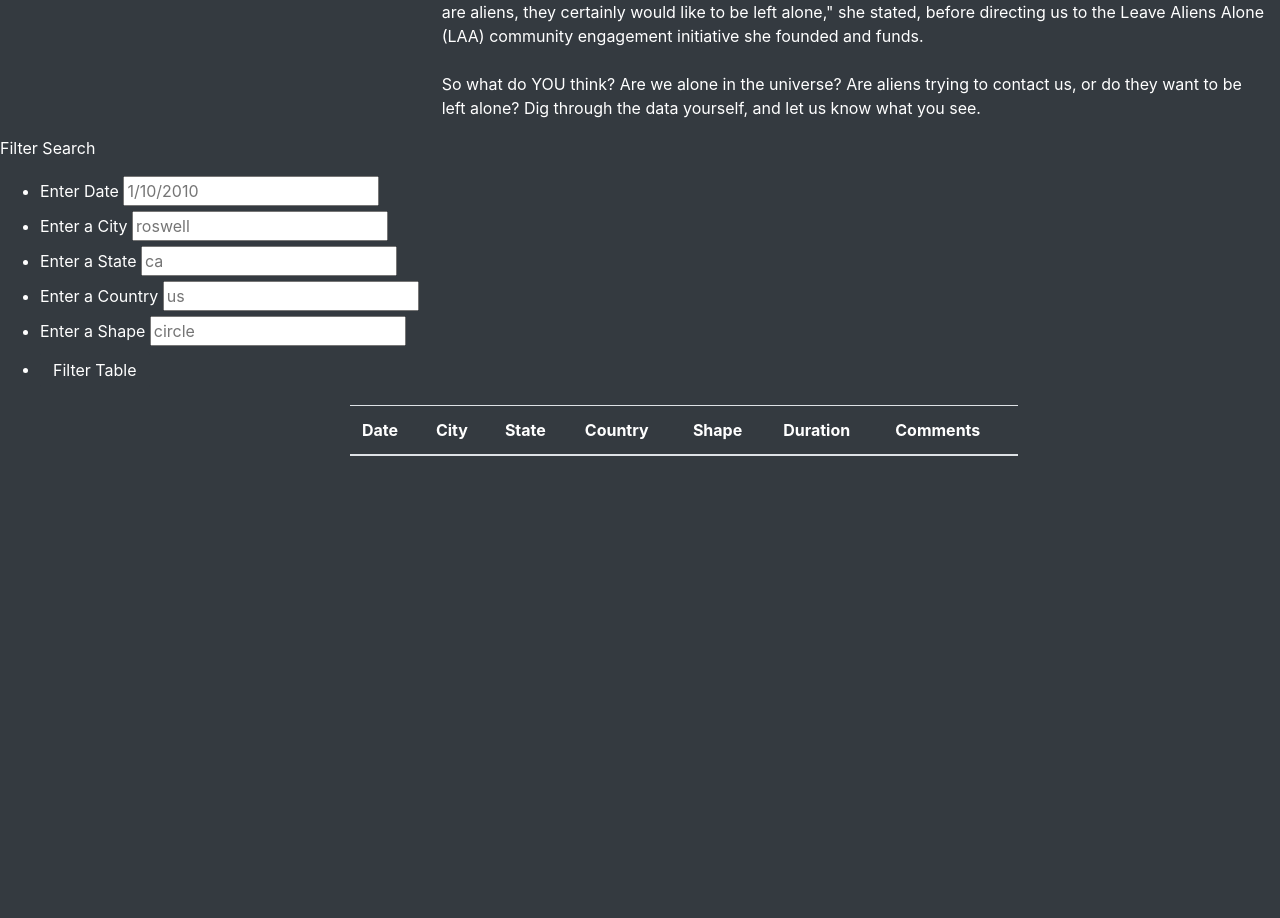
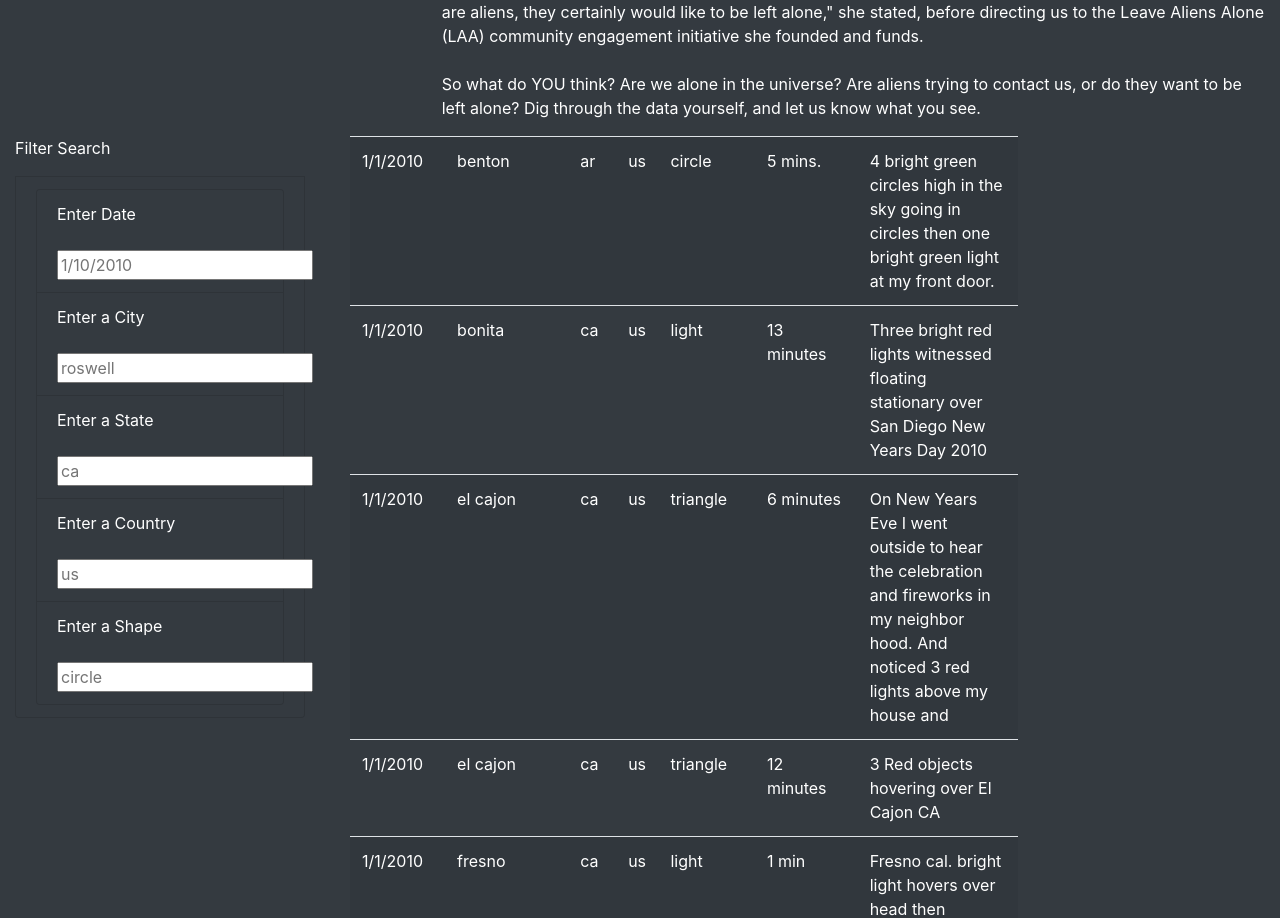
Before and after one commit to briannaso/UFOs, a plain HTML site: page index.html in a window 1280 px wide. Shown: the part 603-1521 px from the top of the page. Before the commit the page ends 1075 px from the top, so only its background shows below. Drawn offline with nearby package versions, Linux system fonts and the light colour scheme.

Commit message:
del 1 complete, unable to query data on filters, no error message to troubleshooot

```diff
--- a/index.html
+++ b/index.html
@@ -27,7 +27,8 @@ crossorigin="anonymous"
                         <div class="row">
                             <div class="col-md-4">
                                 <h3>UFO Sightings: Fact of Fancy?
-                                    <small>Ufologists Weigh In</small></h3>
+                                    <h5>Ufologists Weigh In</h5>
+                                </h3>
                             </div>
                                 <div class="col-md-8">
                                 <p> Are we alone in the universe? For millennia, humans have turned to the sky to answer this question. Now, thanks to research generously funded by W. Avy, a UFO-enthusiast and amateur ufologist, we can supplement our sky-searching with data analysis.<br><br>"The release of this analysis is well-timed: It coincides with the celebration of World UFO Day, which is a moment for ufologists around the world to connect, relax, and sample a range of UFO-themed snacks," said Dr. Ursula F. Olivier, the world's preeminent expert on circular sightings. "Citizen-scientists can be especially helpful in both cataloguing sightings—which is hugely helpful for us in our search for aliens—and in helping us celebrate the work that has already been done, such as this data visualization project, which will help us raise awareness of the ubiquity of sightings!"<br><br>Not everyone is ready to celebrate, however. Local CEO and vocal anti-alien activist V. Isualize reached out to our reporters to go on record as firmly opposed to any attempts to provide access to this data. "If there are aliens, they certainly would like to be left alone," she stated, before directing us to the Leave Aliens Alone (LAA) community engagement initiative she founded and funds.<br><br>So what do YOU think? Are we alone in the universe? Are aliens trying to contact us, or do they want to be left alone? Dig through the data yourself, and let us know what you see.
@@ -38,46 +39,40 @@ crossorigin="anonymous"
                 </div>
             </div>
     </div>
-
-    <form class="bg-dark">
-      <p>Filter Search</p>
-        <ul class="bg-dark">
-          <li class="bg-dark">
-           <label for="date">Enter Date</label>
-            <input type="text" placeholder="1/10/2010" id="datetime" />
-          </li>
-          <li class="bg-dark">
-            <label for="city">Enter a City</label>
-             <input type="text" placeholder="roswell" id="city" />
-           </li>
-           <li class="bg-dark">
-            <label for="state">Enter a State</label>
-             <input type="text" placeholder="ca" id="state" />
-           </li>
-           <li class="bg-dark">
-            <label for="country">Enter a Country</label>
-             <input type="text" placeholder="us" id="country" />
-           </li>
-           <li class="bg-dark">
-            <label for="shape">Enter a Shape</label>
-             <input type="text" placeholder="circle" id="shape" />
-           </li>
-            <li class="bg-dark">
-                <button id="filter-btn" type="button" class="btn btn-dark">
-                Filter Table</button>
-            </li>
-        </ul>
-    </form>
-
     <div class="container-fluid">
         <div class="row">
             <div class="col-md-3">
+    <form class="bg-dark">
+      <p>Filter Search</p>
+        <ul class="list-group-item bg-dark">
+          <li class="list-group-item bg-dark">
+            <p><label for="date">Enter Date</label></p>
+                    <input type="text" placeholder="1/10/2010" id="datetime" />
+            </li>
+          <li class="list-group-item bg-dark">
+            <p><label for="city">Enter a City</label></p>
+             <input type="text" placeholder="roswell" id="city" />
+           </li>
+           <li class="list-group-item bg-dark">
+            <p><label for="state">Enter a State</label></p>
+             <input type="text" placeholder="ca" id="state" />
+           </li>
+           <li class="list-group-item bg-dark">
+            <p><label for="country">Enter a Country</label></p>
+             <input type="text" placeholder="us" id="country" />
+           </li>
+           <li class="list-group-item bg-dark">
+            <p><label for="shape">Enter a Shape</label></p>
+             <input type="text" placeholder="circle" id="shape" />
+           </li>
+        </ul>
+
         </div>
-
             <div class="col-md-9">
                 <div class="col-md-9">
                     <table class="table table-striped">
                         <thead>
+                            <tbody>
                                 <tr>
                                     <th>Date</th>
                                     <th>City</th>
@@ -86,18 +81,18 @@ crossorigin="anonymous"
                                     <th>Shape</th>
                                     <th>Duration</th>
                                     <th>Comments</th>
-                        </th>
                                 </tr>
+                            </tbody>
                         </thead>
-                    <tbody></tbody>
                     </table>
                 </div>
             </div>
         </div>
-</body>
-
-
+    </form>
 
   <script src="https://cdnjs.cloudflare.com/ajax/libs/d3/4.11.0/d3.js"></script>
   <script src="static/js/data.js"></script>
   <script src="static/js/app.js"></script>
+
+</body>
+</html>
--- a/static/js/app.js
+++ b/static/js/app.js
@@ -26,53 +26,51 @@ function buildTable(data) {
 // 1. Create a variable to keep track of all the filters as an object.
 var filters = {};
 
+
 // 3. Use this function to update the filters.
 function updateFilters() {
 
-// 4a. Save the element that was changed as a variable.
-let changedElement = d3.select("input");
+    // 4a. Save the element that was changed as a variable.
+    let changedElement = d3.select(this);
 
-// 4b. Save the value that was changed as a variable.
-let elementValue = changedElement.property("value");
-console.log(elementValue)
+    // 4b. Save the value that was changed as a variable.
+    let elementValue = change.property("value");
 
-// 4c. Save the id of the filter that was changed as a variable.
-let filterId = changedElement.attr('id');
-console.log(filterId)
+    // 4c. Save the id of the filter that was changed as a variable.
+    let filterId = changedElement.attr("id");
 
     // 5. If a filter value was entered then add that filterId and value
     // to the filters list. Otherwise, clear that filter from the filters object.
     if (elementValue) {
       filters[filterId] = elementValue;
-    } else {
-      delete filters[filterId];
+    }
+      else {
+        delete filters[filterId];
+      }
 
     // 6. Call function to apply all filters and rebuild the table
-    filteredData = updateFilters(filterTable)
-  }}
+    filterTable(filters);
+
+  }
 
   // 7. Use this function to filter the table when data is entered.
   function filterTable() {
 
     // 8. Set the filtered data to the tableData.
+    let filteredData = tableData;
 
     // 9. Loop through all of the filters and keep any data that
     // matches the filter values
+    Object.entries(filters).forEach(([filterId, elementValue]) => {
+      filteredData = filteredData.filter(row => row[filterId] === elementValue)
+    });
 
-filters.forEach((dataRow) => {
-    // Append a row to the table body
-    let row = tbody.append("tr");
-    Object.values(dataRow).forEach((val) => {
-      let cell = row.append("td");
-      cell.text(val);
-    });
-  });
-}
     // 10. Finally, rebuild the table using the filtered data
-  filterTable = filteredData
+    buildTable(filteredData);
+  }
 
   // 2. Attach an event to listen for changes to each filter
-  d3.selectAll("#filter-btn").on("click", updateFilters);
+  d3.selectAll("#input").on("click", updateFilters);
 
   // Build the table when the page loads
   buildTable(tableData);
```
Also changed, not shown: app_1.js (renamed from static/js/app_1.js), 1 other file. Lines whose indentation alone changed are shown as unchanged.
